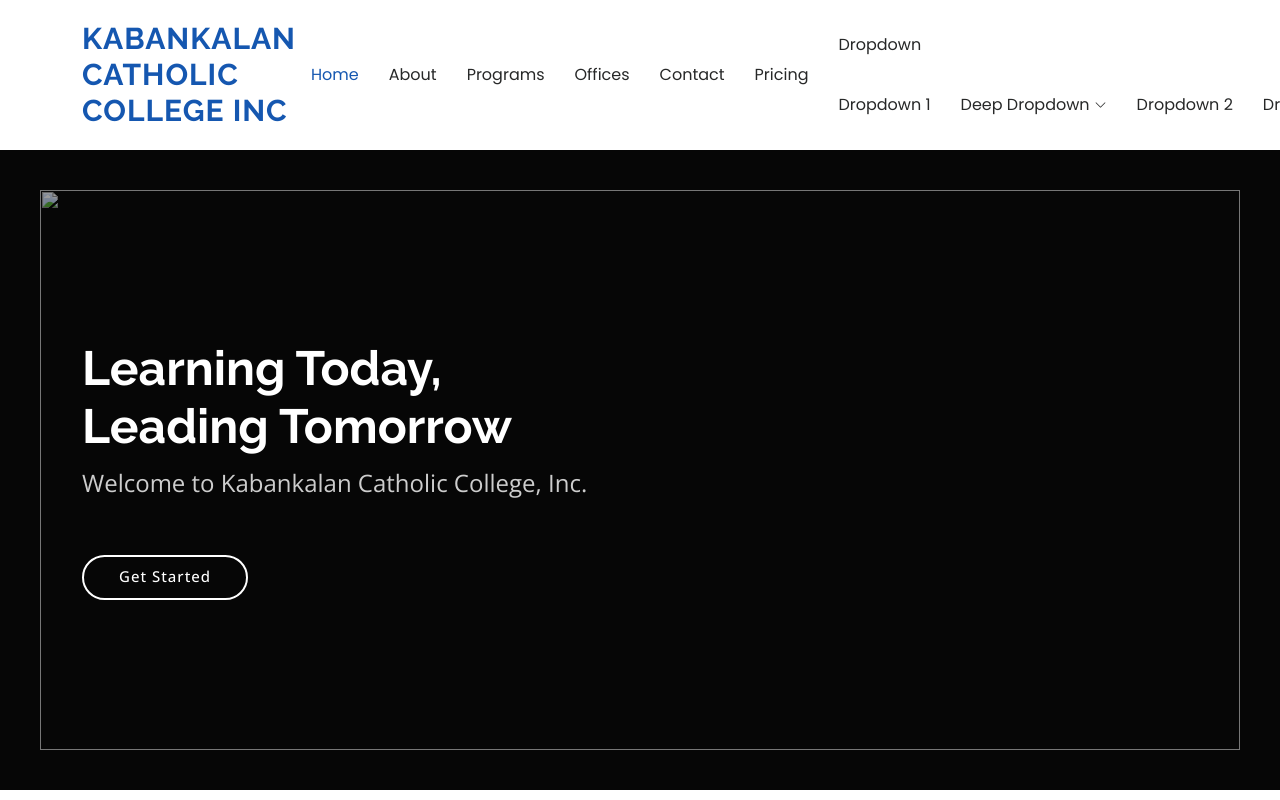
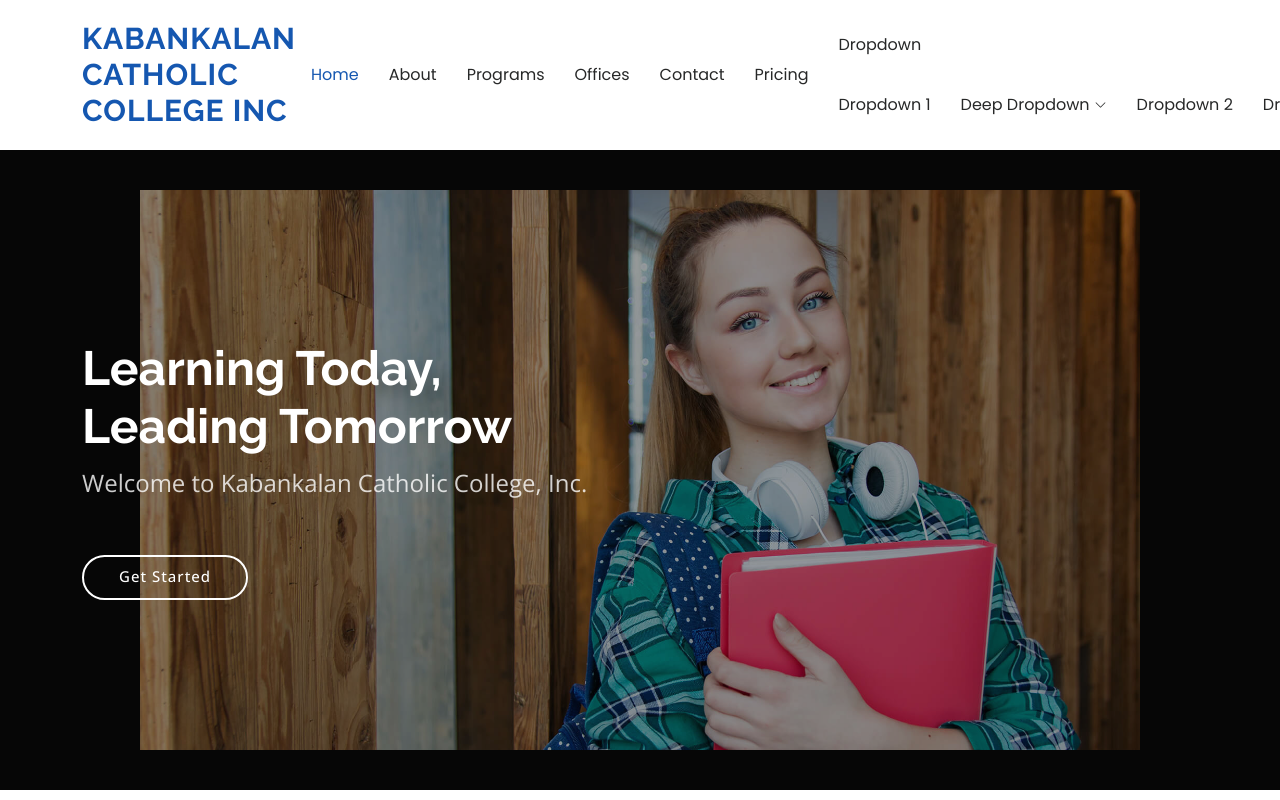
Before and after one commit to chrisjaphethloveria71-droid/Airen-Project-2, a plain HTML site: page index.html in a window 1280 px wide. Shown: the top 800 px of the page. Drawn offline with nearby package versions, Linux system fonts and the light colour scheme.

Commit message:
Add hero background image

```diff
--- a/index.html
+++ b/index.html
@@ -87,7 +87,7 @@
     <!-- Hero Section -->
     <section id="hero" class="hero section dark-background">
 
-      <img src="assets/img/c:\users\hp\pictures\kcc-logo.png" data-aos="fade-in">
+      <img src="assets/img/hero-bg.jpg" data-aos="fade-in">
 
       <div class="container">
         <h2 data-aos="fade-up" data-aos-delay="100">Learning Today,<br>Leading Tomorrow</h2>
```
